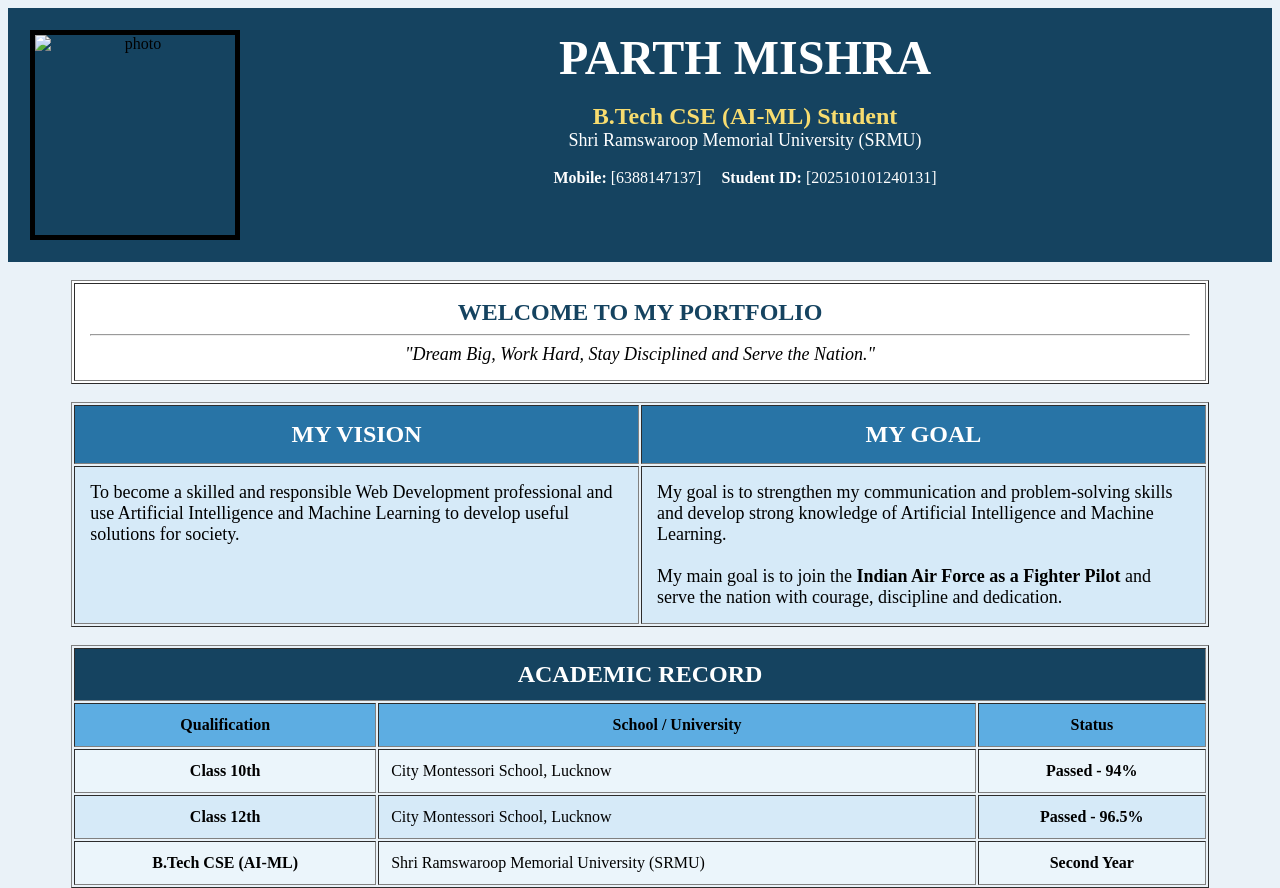
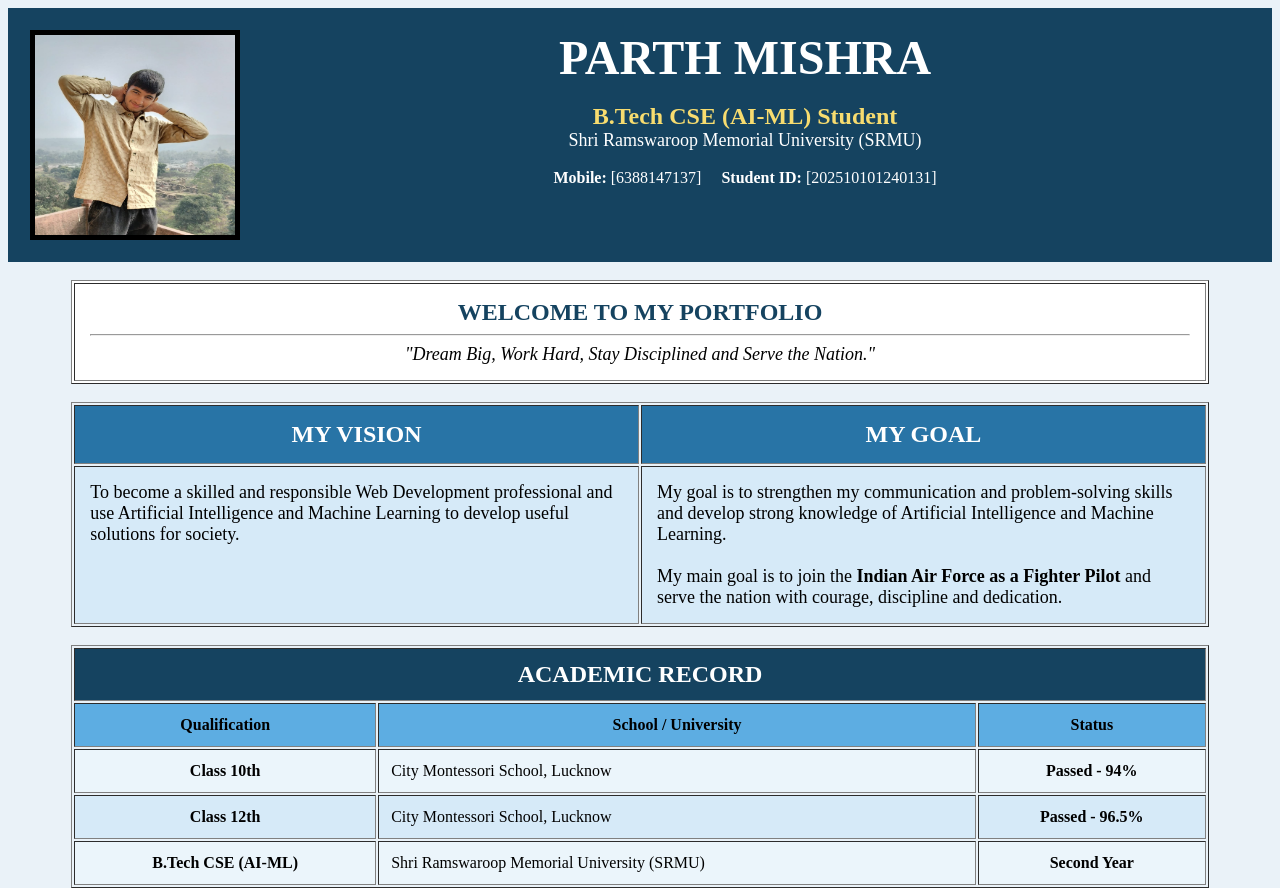
Before and after one commit to mishraparth624-lgtm/Parth-Portfolio, a plain HTML site: page index.html in a window 1280 px wide. Shown: the top 888 px of the page. Drawn offline with Linux system fonts and the light colour scheme.

Commit message:
Fix HTML structure and update image source

```diff
--- a/index.html
+++ b/index.html
@@ -11,7 +11,7 @@
     <table width="100%" bgcolor="#154360" cellpadding="20">
         <tr>
             <td align="center">
-                <img src  ="image/WhatsApp Image 2026-09-22 at 23.47.36.jpeg" align="left" width="200" height="200" border="5" alt="photo" style="border-color:oklab(from color l a b);"/>
+                <img src  ="WhatsApp Image 2026-09-22 at 23.47.36.jpeg" align="left" width="200" height="200" border="5" alt="photo" style="border-color:oklab(from color l a b);"/>
                 <font color="white" size="7">
                     <b>PARTH MISHRA</b>
                 </font>
```
